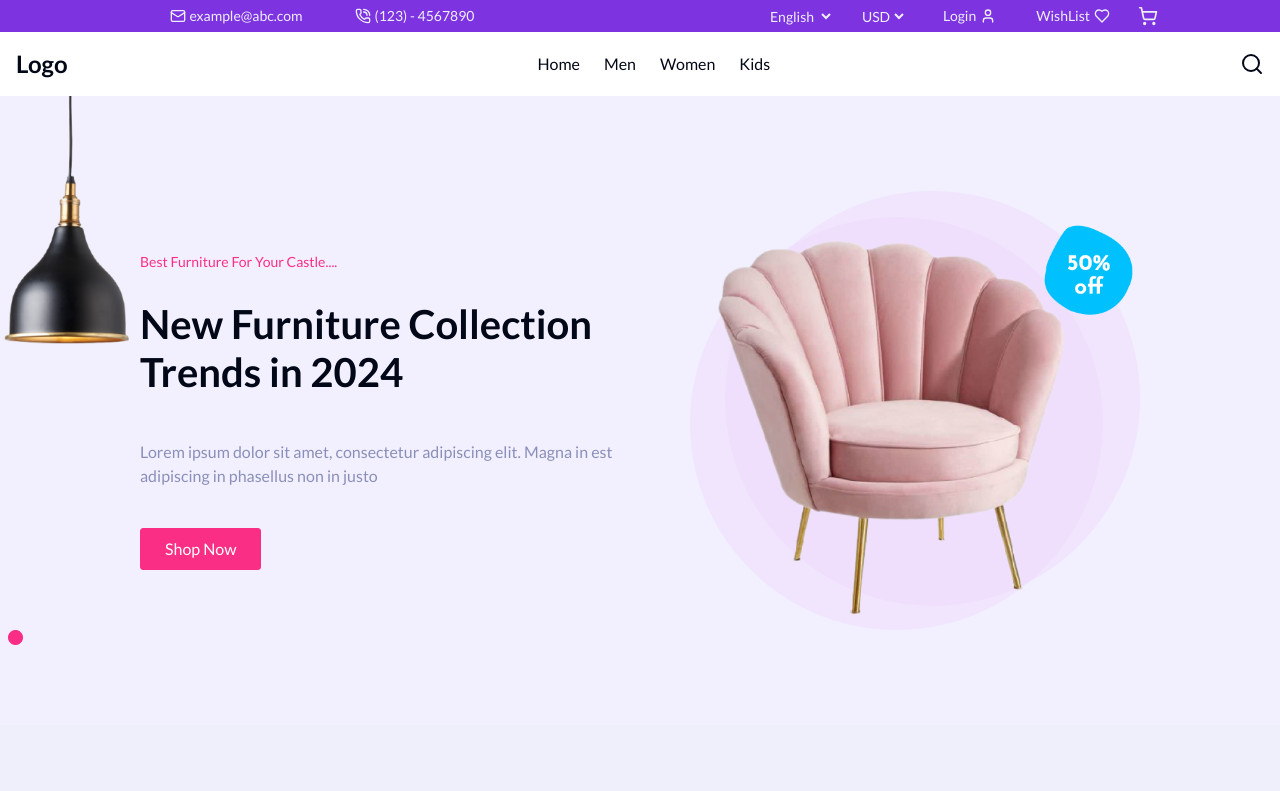
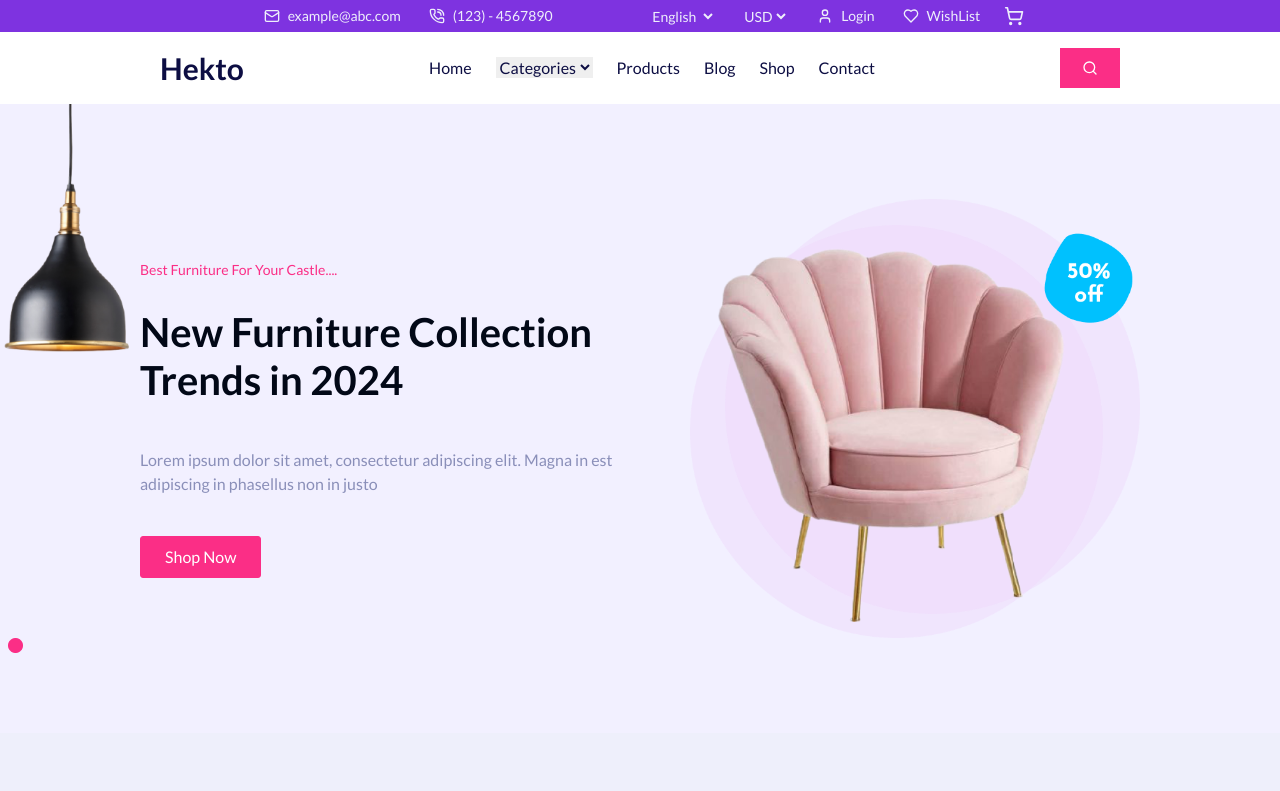
Before and after one commit to aqsaaQaazi/challenge-03, a Next.js app: page / in a window 1280 px wide. Shown: the top 791 px of the page. Built offline with nearby package versions, Linux system fonts and the light colour scheme.

Commit message:
fixed colliding styles between both headers.

```diff
--- a/src/components/Header.tsx
+++ b/src/components/Header.tsx
@@ -1,33 +1,84 @@
 'use client'
 import SubHeader from './Subheader'
 import Link from 'next/link'
-import { useState } from 'react'
+import { useState, useEffect, useRef } from 'react'
 import { Box, Search } from 'lucide-react'
 
-const Header = () => {
+export default function Header() {
     const [isMenuOpen, setIsMenuOpen] = useState(false)
+    const [isSearchVisible, setIsSearchVisible] = useState(false)
+    const menuRef = useRef<HTMLDivElement>(null)
+    const searchRef = useRef<HTMLInputElement>(null)
+
+    useEffect(() => {
+        function handleClickOutside(event: MouseEvent) {
+            if (menuRef.current && !menuRef.current.contains(event.target as Node)) {
+                setIsMenuOpen(false)
+            }
+            if (searchRef.current && !searchRef.current.contains(event.target as Node)) {
+                setIsSearchVisible(false)
+            }
+        }
+        document.addEventListener('mousedown', handleClickOutside)
+        return () => {
+            document.removeEventListener('mousedown', handleClickOutside)
+        }
+    }, [menuRef, searchRef])
 
     return (
-
-    <header className="bg-white shadow-md">
-      <SubHeader></SubHeader>
-      <div className="container mx-auto px-4 py-4 flex items-center justify-between">
-        <Link href="/" className="text-2xl font-bold">
-          Logo
+        <header className="shadow-md font-lato font-thin">
+            <SubHeader />
+            <div className="container mx-auto px-5 md:px-40 py-4 flex items-center justify-between">
+                <Link href="/" className="text-3xl font-lato text-[#0d0e43] font-black">
+                    Hekto
                 </Link>
+                <div ref={menuRef} className="relative">
                     <nav className={`md:flex ${isMenuOpen ? 'block' : 'hidden'}`}>
-          <ul className="flex flex-col md:flex-row space-y-4 md:space-y-0 md:space-x-6">
-            <li><Link href="/" className="hover:text-gray-600">Home</Link></li>
-            <li><Link href="/category/men" className="hover:text-gray-600">Men</Link></li>
-            <li><Link href="/category/women" className="hover:text-gray-600">Women</Link></li>
-            <li><Link href="/category/kids" className="hover:text-gray-600">Kids</Link></li>
+                        <ul className="flex items-center flex-col md:flex-row space-y-4 md:space-y-0 md:space-x-6 text-[#0d0e43]">
+                            <li className="cursor-pointer hover:text-pink active:opacity-55 transition-colors duration-300">
+                                <Link href="/" className="hover:text-pink active:opacity-55">Home</Link>
+                            </li>
+                            <li>
+                                <select name="Categories" className="hover:text-pink focus:ring-pink transition-all duration-300">
+                                    <option defaultChecked value="Categories">Categories</option>
+                                    <option value="Men"><Link href="/category/men" className="hover:text-pink active:opacity-55">Men</Link></option>
+                                    <option value="Women"><Link href="/category/women" className="hover:text-pink active:opacity-55">Women</Link></option>
+                                    <option value="Kids"><Link href="/category/kids" className="hover:text-pink active:opacity-55">Kids</Link></option>
+                                </select>
+                            </li>
+                            <li className="cursor-pointer hover:text-pink active:opacity-55 transition-colors duration-300">
+                                <Link href="/products" className="hover:text-pink active:opacity-55">Products</Link>
+                            </li>
+                            <li className="cursor-pointer hover:text-pink active:opacity-55 transition-colors duration-300">
+                                <Link href="/blog" className="hover:text-pink active:opacity-55">Blog</Link>
+                            </li>
+                            <li className="cursor-pointer hover:text-pink active:opacity-55 transition-colors duration-300">
+                                <Link href="/shop" className="hover:text-pink active:opacity-55">Shop</Link>
+                            </li>
+                            <li className="cursor-pointer hover:text-pink active:opacity-55 transition-colors duration-300">
+                                <Link href="/contact" className="hover:text-pink active:opacity-55">Contact</Link>
+                            </li>
                         </ul>
                     </nav>
+                </div>
                 <div className="flex items-center space-x-4">
-          <button aria-label="Search">
-            <Search className="w-6 h-6" />
+                    {isSearchVisible && (
+                        <input
+                            ref={searchRef}
+                            type="search"
+                            name="Search"
+                            placeholder="Look for it.."
+                            className="bg-off-purple w-60 pl-3 text-navy-blue text-xs px-6 py-3 rounded-[3px] md:rounded-none md:rounded-r-sm"
+                        />
+                    )}
+                    <button
+                        aria-label="Search"
+                        className="transition-all duration-300 bg-pink py-3 p-2 px-5 active:bg-opacity-55"
+                        onClick={() => setIsSearchVisible(!isSearchVisible)}
+                    >
+                        <Search className="w-5 h-4 text-white transition-all duration-100 hover:w-6 hover:h-4" />
                     </button>
-
+                </div>
                 <button
                     className="md:hidden"
                     onClick={() => setIsMenuOpen(!isMenuOpen)}
@@ -36,9 +87,6 @@ const Header = () => {
                     <Box className="w-6 h-6" />
                 </button>
             </div>
-      </div>
         </header>
     )
 }
-
-export default Header
--- a/src/components/Subheader.tsx
+++ b/src/components/Subheader.tsx
@@ -1,62 +1,55 @@
 import { Mail, PhoneCallIcon, User, HeartIcon, ShoppingCart } from "lucide-react";
 import Link from "next/link";
 
-
 export default function SubHeader() {
     return (
-        <header className="bg-purple w-full h-8 text-center items-center flex justify-between text-off-purple">
+        <header className="bg-purple w-full h-8 text-center items-center flex justify-evenly text-off-purple">
             {/* right */}
-            <div className="bg-purple w-full h-8 text-center items-center flex justify-center text-off-purple">
-                {/* mail */}
-                <div className="items-start flex align-middle text-sm font-lato mx-3">
-                    <a href="mailto:exampple@abc.com" className="hover:text-pantone-purple items-start flex align-middle text-sm font-lato mx-3">
-                        <Mail className="mx-1 align-middle font-thin h-5 w-4" /> example@abc.com
+            <div className="flex items-center justify-start lg:pl-44">
+                <div className="flex items-center text-sm font-lato sm:mx-1 md:mx-2 lg:mx-3">
+                    <a href="mailto:exampple@abc.com" className="hover:text-pantone-purple flex items-center">
+                        <Mail className="mx-1 align-middle font-thin h-5 w-4" />
+                        <span className="hidden md:inline ml-1">example@abc.com</span>
                     </a>
                 </div>
-
-                {/* phone */}
-                <div className="items-start flex align-middle text-sm font-lato mx-3">
-                    <a href="tel:+1235467890" className="hover:text-pantone-purple items-start flex align-middle text-sm font-lato mx-3">
-                        <PhoneCallIcon className="mx-1 align-middle font-thin h-5 w-4" /> (123) - 4567890
+                <div className="flex items-center text-sm font-lato sm:mx-1 md:mx-2 lg:mx-3">
+                    <a href="tel:+1235467890" className="hover:text-pantone-purple flex items-center">
+                        <PhoneCallIcon className="mx-1 align-middle font-thin h-5 w-4" />
+                        <span className="hidden md:inline ml-1">(123) - 4567890</span>
                     </a>
                 </div>
             </div>
 
             {/* left */}
-            {/* dropdowns */}
-            <div className="text-off-purple w-full h-8 text-center items-center flex justify-center bg-purple">
-                <div className="items-start flex align-middle text-sm font-lato mx-3">
+            <div className="flex items-center justify-end lg:pr-44 sm:justify-evenly ">
+                <div className="items-center flex text-sm font-lato sm:mx-1 md:mx-2 lg:mx-3">
                     <select className="text-off-purple bg-purple">
                         <option>English</option>
                         <option>Spanish</option>
                         <option>Urdu</option>
                     </select>
                 </div>
-                <div className="items-start flex align-middle text-sm font-lato mx-3">
+                <div className="items-center flex text-sm font-lato sm:mx-1 md:mx-2 lg:mx-3">
                     <select className="text-off-purple bg-purple">
                         <option>USD</option>
                         <option>EUR</option>
                         <option>PKR</option>
                     </select>
                 </div>
-
-                {/* user */}
-                <div className="items-start flex align-middle text-sm font-lato mx-3">
+                <div className="flex items-center text-sm font-lato sm:mx-1 md:mx-2 lg:mx-3">
                     <Link href="./LogIn" legacyBehavior>
-                        <a className="items-start flex align-middle text-sm font-lato mx-3">
-                            Login<User className="mx-1 align-middle font-thin h-5 w-4 text-off-purple" />
+                        <a className="flex items-center">
+                            <User className="mx-1 align-middle font-thin h-5 w-4 text-off-purple" />
+                            <span className="hidden md:inline ml-1">Login</span>
                         </a>
                     </Link>
                 </div>
-
-                {/* wishlist */}
-                <div className="items-start flex align-middle text-sm font-lato mx-3">
-                    WishList<HeartIcon className="mx-1 align-middle font-thin h-5 w-4 text-off-purple" />
+                <div className="flex items-center text-sm font-lato sm:mx-1 md:mx-2 lg:mx-3">
+                    <HeartIcon className="mx-1 align-middle font-thin h-5 w-4 text-off-purple" />
+                    <span className="hidden md:inline ml-1">WishList</span>
                 </div>
-
-                {/* cart */}
-                <div className="items-start flex align-middle text-sm font-lato mx-3">
-                    <ShoppingCart className="h-6 w-5 -mr-1"/>
+                <div className="flex items-center text-sm font-lato sm:mx-1 md:mx-2 lg:mx-3">
+                    <ShoppingCart className="h-6 w-5 -mr-1" />
                 </div>
             </div>
         </header>
```
Lines whose indentation alone changed are shown as unchanged.
